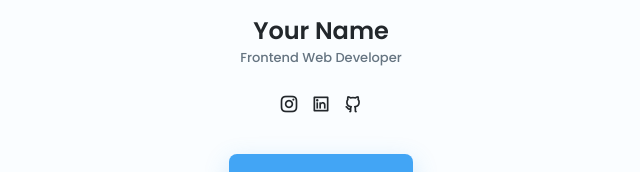
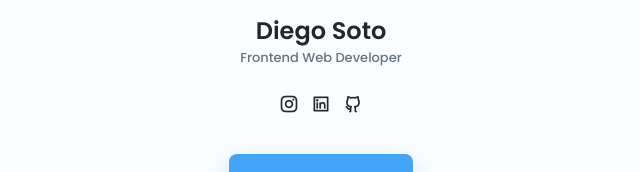
Before and after one commit to Alonso9825/alonso9825.github.io, a plain HTML site: page index.html in a window 1280 px wide. Shown: the part 202-374 px from the top of the page, 319-959 px from the left. Drawn offline with nearby package versions, Linux system fonts and the light colour scheme.

Commit message:
Update index.html

```diff
--- a/index.html
+++ b/index.html
@@ -30,7 +30,7 @@
                         </div>
                     </div>
 
-                    <h2 class="profile__name">Your Name</h2>
+                    <h2 class="profile__name">Diego Soto</h2>
                     <h3 class="profile__profession">Frontend Web Developer</h3>
 
                     <ul class="profile__social">
```
